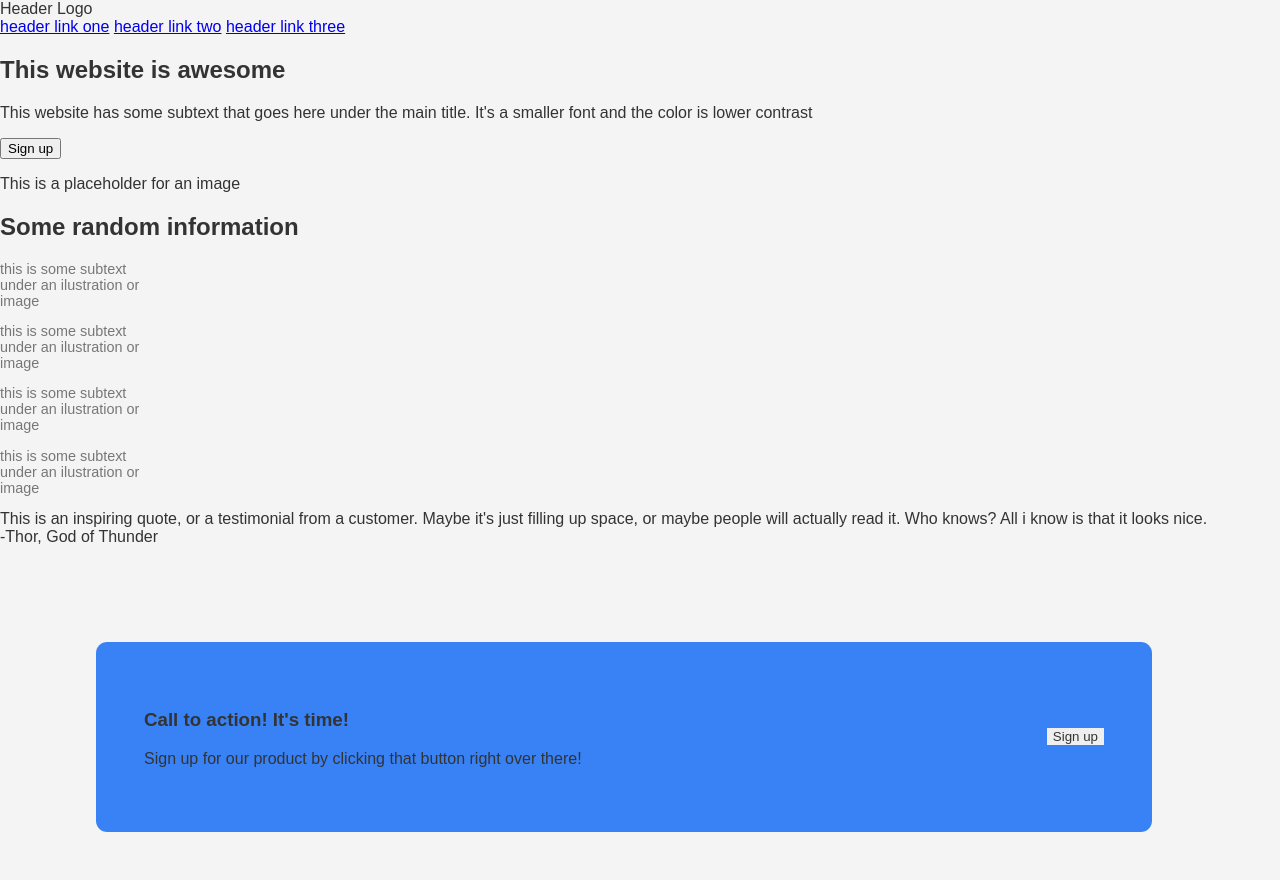
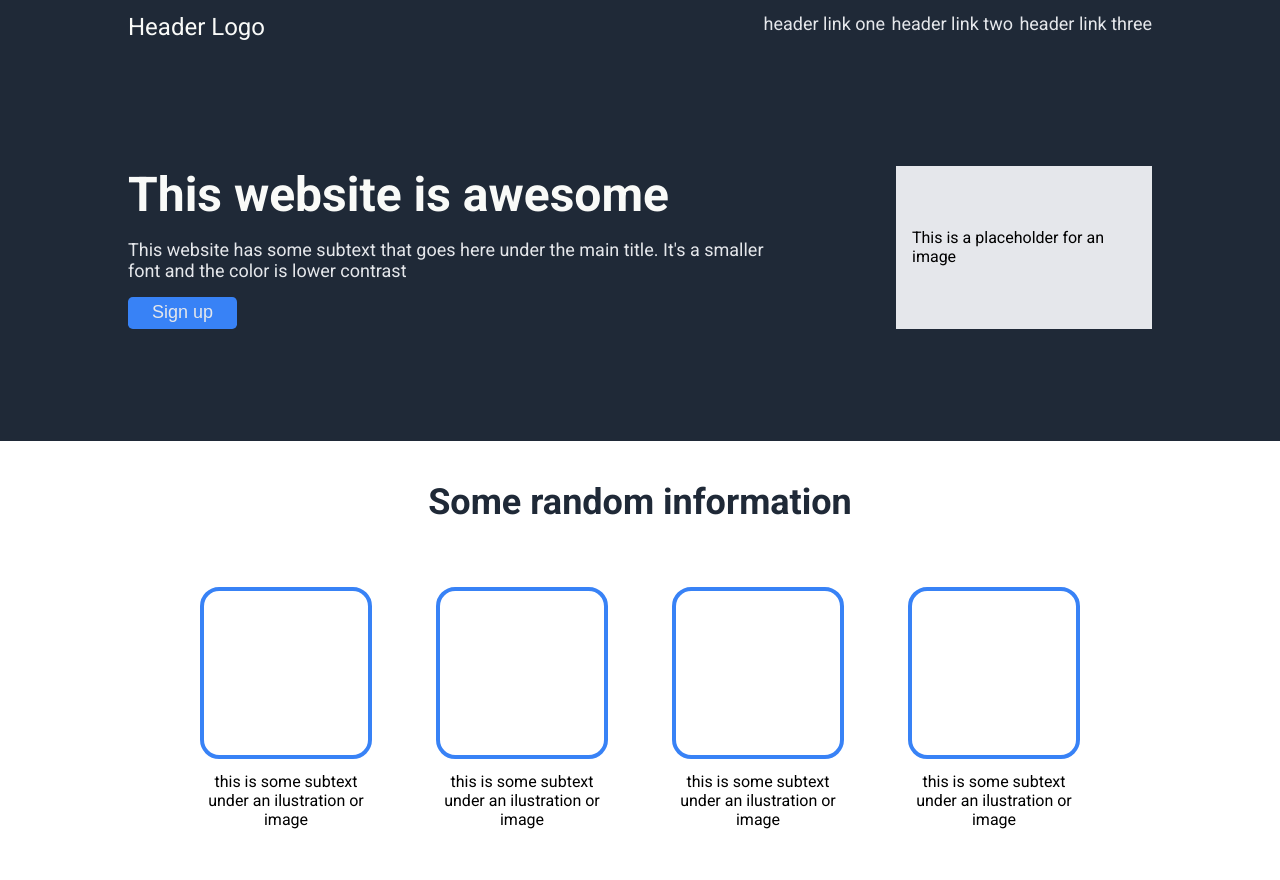
Before and after one commit to b0llull0s/Project-Landing-Page, a plain HTML site: page index.html in a window 1280 px wide. Shown: the top 880 px of the page. Drawn offline with Linux system fonts and the light colour scheme.

Commit message:
Fixing CSS

```diff
--- a/style.css
+++ b/style.css
@@ -1,138 +1,181 @@
-/* General Styles */
+* {
+    padding: 0rem;
+    margin: 0rem;
+}
+/* color variables */
+:root {
+    --dark-bg-color: #1f2937;
+    --hero-main-text: #f9faf8;
+    --hero-secondary-text:#e5e7eb;
+    --lighter-blue: #3882f6;
+}
+/* Main font */
 body {
-    margin: 0;
-    font-family: Arial, sans-serif;
-    color: #333;
-    background-color: #f4f4f4;
+    font-family:'Roboto', sans-serif;
 }
 
-/* Header Styles */
-.header {
-    background-color: #1F2937;
-    color: #F9FAF8;
+.hero, .footer, header {
+    background-color: var(--dark-bg-color);
     display: flex;
-    justify-content: space-between;
-    align-items: center;
-    padding: 20px 200px; /* Horizontal padding */
+    flex-direction: row;
+
 }
 
-.nav-links a {
-    color: #E5E7EB;
-    margin-left: 20px;
+header, .hero {
+    justify-content: space-between;
+}
+
+header {
+    padding:  0.8rem 0rem;
+}
+
+.hero {
+    align-items: stretch;
+    padding: 7rem 0rem;
+    gap: 10vw;
+}
+
+.hero, header {
+    padding-left: 10vw;
+    padding-right: 10vw;
+}
+
+.hero-content h1 {
+    font-size: 48px;
+    font-weight: bolder;
+    color: var(--hero-main-text);
+}
+
+.hero-content p, nav a, .hero-content button {
     font-size: 18px;
+    color: var(--hero-secondary-text);
+}
+
+.hero-content{
+    max-width: 40rem;
+    display: flex;
+    flex-direction: column;
+    justify-content: space-around;
+    align-items: baseline;
+    gap: 1rem;
+}
+
+button {
+    box-shadow: none;
+    border: none;
+    border-radius: 0.3rem;
+    padding: 0.35rem 1.5rem;
+}
+
+section {
+    display: flex;
+    flex-direction: column;
+    justify-content: space-around;
+    align-items: center;
+}
+
+nav {
+    display: flex;
+    gap: 0.4rem;
+}
+
+nav a {
     text-decoration: none;
 }
 
-/* Hero Section Styles */
-.hero-section {
-    display: flex;
-    align-items: center;
-    justify-content: space-between;
-    background-color: #1F2937;
-    color: #F9FAF8;
-    padding: 40px 200px; /* Horizontal padding matches the header */
+.logo {
+    font-size: 24px;
+    color: var(--hero-main-text);
 }
 
-/* Adjust text alignment and spacing */
-.hero-text {
-    max-width: 50%;
+button, .cta-container {
+    background-color: var(--lighter-blue);
 }
 
-.hero-text h1 {
-    font-size: 48px;
-    font-weight: 800;
-    margin-bottom: 20px;
+
+section h2 {
+    font-size: 36px;
+    font-weight: bolder;
+    color: var(--dark-bg-color);
 }
 
-.hero-text p {
-    margin-bottom: 20px;
-    font-size: 18px;
-    color: #E5E7EB;
+section.quotes {
+    background-color: var(--hero-secondary-text);
 }
 
-.sign-up {
-    background-color: #3882F6;
-    color: white;
-    border: none;
-    padding: 15px 30px;
-    font-size: 1em;
-    cursor: pointer;
+.quote-text {
+    font-size: 36px;
+    font-weight: lighter;
+    font-style: italic;
+    color: var(--dark-bg-color);
 }
 
-/* Placeholder for hero image */
-.hero-image .image-placeholder {
-    width: 400px;
-    height: 200px;
-    background-color: #7F8C8D;
+.hero-img {
+    background-color: var(--hero-secondary-text);
+    max-width: 100rem;
     display: flex;
     justify-content: center;
     align-items: center;
-    color: white;
+    padding: 1rem;
 }
 
+/* card section */
 
-/* Info Section Styles */
-.info-section {
-    padding: 60px 40px;
-    background-color: #f4f4f4;
-    text-align: center;
+section.info {
+    padding: 2.5rem;
 }
 
-.info-section h2 {
-    margin-bottom: 40px;
-    font-size: 36px;
-    font-weight: 800;
-    color: #1F2937;
-}
-
-.info-cards {
+.card-row {
     display: flex;
-    justify-content: center;
-    gap: 20px;
+    padding: 4rem 0rem 3rem 0rem;
+    justify-content: space-between;
+    align-items: center;
+    max-width: 55rem;
+    height: fit-content;
+    gap: 4rem;
 }
 
 .card {
-    width: 150px;
+    display: flex;
+    flex-direction: column;
+    justify-content: space-between;
+    align-items: stretch;
+    text-align: center;
+    gap: 0.8rem;
 }
 
-.card .card-placeholder {
-    width: 100%;
-    height: 150px;
-    background-color: #ECF0F1;
-    border: 2px solid #3882F6;
-    margin-bottom: 10px;
+.card-img {
+    min-width: 10rem;
+    width: auto;
+    aspect-ratio: 1;
+    border-radius: 1.2rem;
+    border: 4px solid var(--lighter-blue);
 }
 
-.card p {
-    font-size: 0.9em;
-    color: #777;
+/* quote section */
+
+section.quotes {
+    padding: 6rem;
 }
 
-/* Quote Section Styles */
-.quote-section {
-    padding: 60px 40px;
-    background-color: #E5E7EB;
-    text-align: center;
-    font-style: italic;
+div.quote {
+    display: flex;
+    flex-direction: column;
+    justify-content: space-around;
+    align-items: baseline;
+    max-width: 48.5rem;
 }
 
-.quote-section blockquote {
-    max-width: 800px;
-    margin: 0;
-    font-size: 36px;
-    font-weight: 300;
-    font-style: italic;
-    color: #1F2937;
+.quote-text {
+    max-width: 48.5rem;
 }
 
-.quote-section footer {
-    margin-top: 20px;
-    font-size: 1.1em;
-    color: #1F2937;
-    text-align: right;
+.quote-author {
+    font-weight: bold;
+    align-self: flex-end;
 }
 
-/* CTA section specific things */
+/* CTA section */
 .cta {
     padding: 6rem;
 }
@@ -154,13 +197,14 @@ body {
     max-width: 60rem;
     padding: 3rem 3rem;
     border-radius: 0.7rem;
-    background-color: #3882F6;
 }
 
-/* Footer Styles */
+/* footer section */
+
 .footer {
-    background-color: #1F2937;
-    color: #F9FAF8;
-    padding: 20px;
-    text-align: center;
+    height: 4rem;
+    display: flex;
+    justify-content: center;
+    align-items: center;
+    color: var(--hero-main-text);
 }
```
